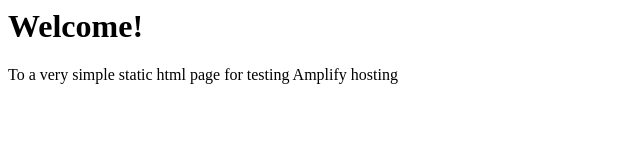
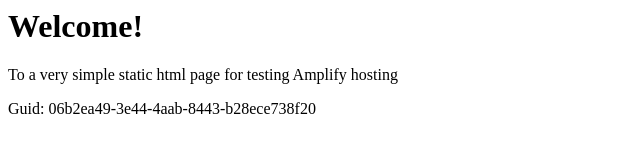
Before and after one commit to aws-aemilia-pdx/Github-PR-Commit-Integration-Test-DoNotTouch-GitHubAutoBuildPrPreviewCanaryTest-v1-beta-us-west-2, a website: page src/index.html in a window 1280 px wide. Shown: the whole page, without its empty margins (0-640 px from the left). Drawn offline with Linux system fonts and the light colour scheme.

Commit message:
commit from integ tests

```diff
--- a/src/index.html
+++ b/src/index.html
@@ -1,3 +1,5 @@
+
+
 <html lang="en">
 
 <head>
@@ -10,6 +12,6 @@
 <body>
     <h1>Welcome!</h1>
     <p>To a very simple static html page for testing Amplify hosting</p>
-</body>
+    <p>Guid: 06b2ea49-3e44-4aab-8443-b28ece738f20</p></body>
 
 </html>
```
